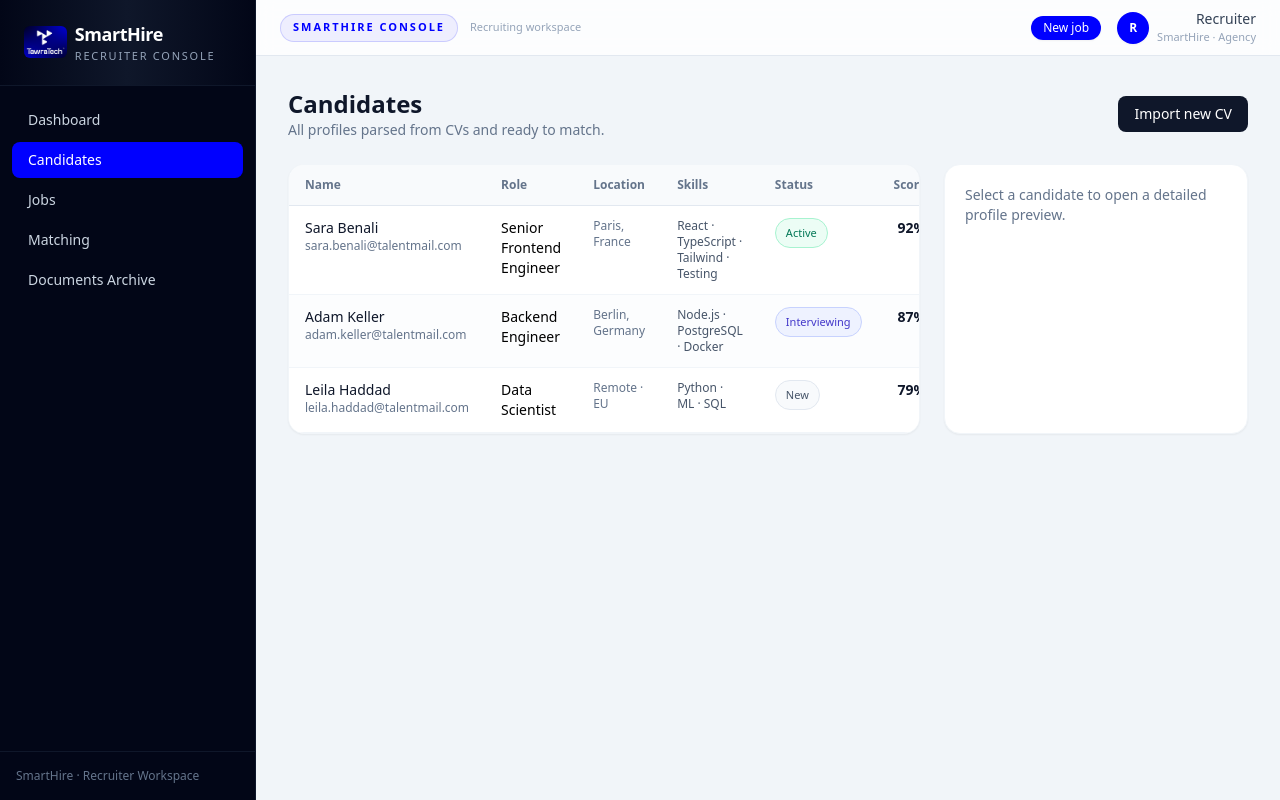
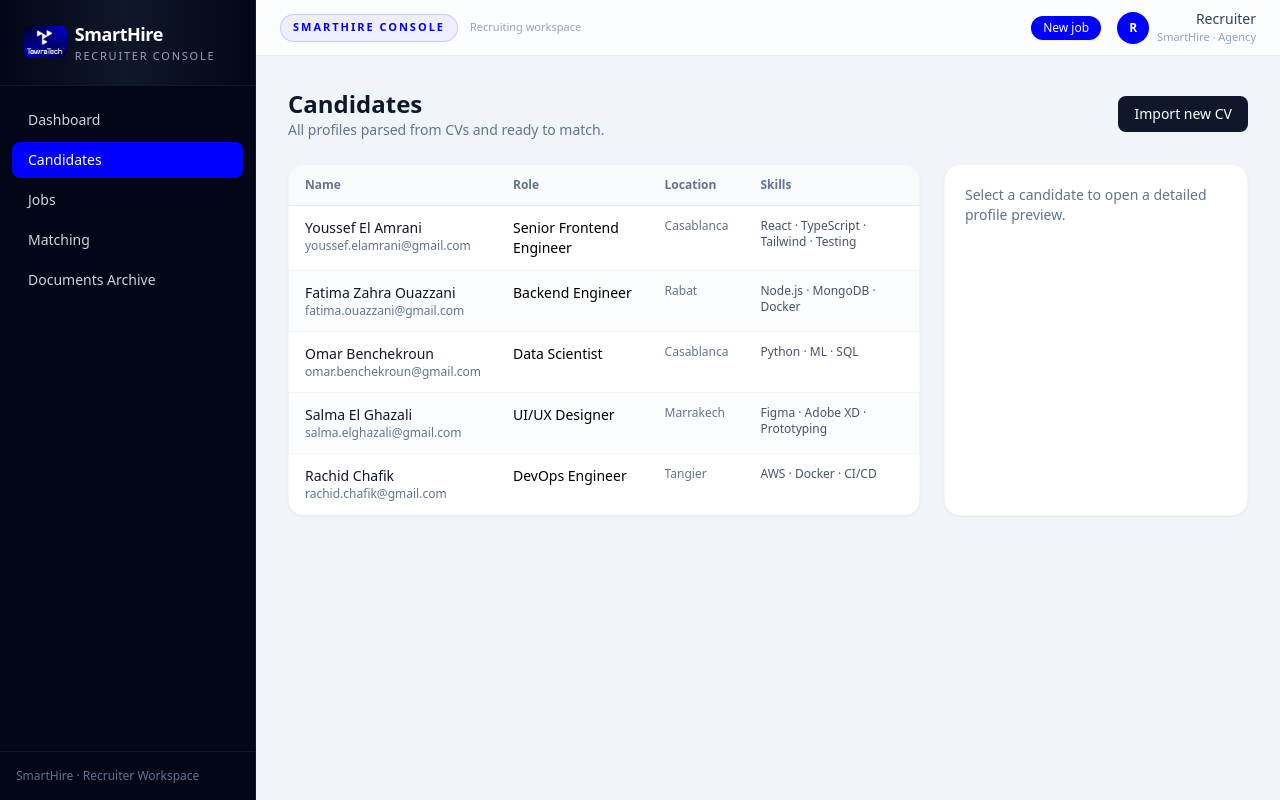
Before and after one commit to Firdaws73/SmartHire-TawraTech_Project, a React (Vite) app in the folder smarthire-frontend/: page /candidates in a window 1280 px wide. Built offline with nearby package versions, Linux system fonts and the light colour scheme.

Commit message:
frontend update

```diff
--- a/smarthire-frontend/src/mock/candidates.js
+++ b/smarthire-frontend/src/mock/candidates.js
@@ -1,33 +1,53 @@
 const candidates = [
   {
     id: 1,
-    name: "Sara Benali",
-    email: "sara.benali@talentmail.com",
+    name: "Youssef El Amrani",
+    email: "youssef.elamrani@gmail.com",
     role: "Senior Frontend Engineer",
-    location: "Paris, France",
+    location: "Casablanca",
     skills: ["React", "TypeScript", "Tailwind", "Testing"],
     status: "Active",
-    score: 92,
+    score: 91,
   },
   {
     id: 2,
-    name: "Adam Keller",
-    email: "adam.keller@talentmail.com",
+    name: "Fatima Zahra Ouazzani",
+    email: "fatima.ouazzani@gmail.com",
     role: "Backend Engineer",
-    location: "Berlin, Germany",
-    skills: ["Node.js", "PostgreSQL", "Docker"],
+    location: "Rabat",
+    skills: ["Node.js", "MongoDB", "Docker"],
     status: "Interviewing",
-    score: 87,
+    score: 88,
   },
   {
     id: 3,
-    name: "Leila Haddad",
-    email: "leila.haddad@talentmail.com",
+    name: "Omar Benchekroun",
+    email: "omar.benchekroun@gmail.com",
     role: "Data Scientist",
-    location: "Remote · EU",
+    location: "Casablanca",
     skills: ["Python", "ML", "SQL"],
     status: "New",
-    score: 79,
+    score: 82,
+  },
+  {
+    id: 4,
+    name: "Salma El Ghazali",
+    email: "salma.elghazali@gmail.com",
+    role: "UI/UX Designer",
+    location: "Marrakech",
+    skills: ["Figma", "Adobe XD", "Prototyping"],
+    status: "Active",
+    score: 85,
+  },
+  {
+    id: 5,
+    name: "Rachid Chafik",
+    email: "rachid.chafik@gmail.com",
+    role: "DevOps Engineer",
+    location: "Tangier",
+    skills: ["AWS", "Docker", "CI/CD"],
+    status: "Interviewing",
+    score: 89,
   },
 ];
 
--- a/smarthire-frontend/src/mock/jobs.js
+++ b/smarthire-frontend/src/mock/jobs.js
@@ -3,7 +3,7 @@ const jobs = [
     id: 1,
     title: "Senior Frontend Engineer",
     company: "NovaTech",
-    location: "Remote · Europe",
+    location: "Casablanca, Morocco",
     type: "Full-time",
     skills: ["React", "TypeScript", "Design Systems"],
     openings: 2,
@@ -12,7 +12,7 @@ const jobs = [
     id: 2,
     title: "Backend Engineer",
     company: "CloudForge",
-    location: "Berlin, Germany",
+    location: "Rabat, Morocco",
     type: "Hybrid",
     skills: ["Node.js", "PostgreSQL", "AWS"],
     openings: 1,
@@ -21,9 +21,27 @@ const jobs = [
     id: 3,
     title: "Data Scientist",
     company: "Insightly AI",
-    location: "Paris, France",
+    location: "Marrakech, Morocco",
     type: "Full-time",
     skills: ["Python", "ML", "MLOps"],
+    openings: 1,
+  },
+  {
+    id: 4,
+    title: "UI/UX Designer",
+    company: "DesignHub",
+    location: "Tangier, Morocco",
+    type: "Full-time",
+    skills: ["Figma", "Prototyping", "User Research"],
+    openings: 1,
+  },
+  {
+    id: 5,
+    title: "DevOps Engineer",
+    company: "TechBridge",
+    location: "Casablanca, Morocco",
+    type: "Hybrid",
+    skills: ["Docker", "Kubernetes", "CI/CD"],
     openings: 1,
   },
 ];
--- a/smarthire-frontend/src/mock/matches.js
+++ b/smarthire-frontend/src/mock/matches.js
@@ -1,23 +1,23 @@
 const matches = [
   {
     id: 1,
-    candidate: "Sara Benali",
+    candidate: "Youssef El Amrani",
     job: "Senior Frontend Engineer · NovaTech",
-    score: 96,
+    score: 95,
     status: "Shortlisted",
   },
   {
     id: 2,
-    candidate: "Adam Keller",
+    candidate: "Fatima Zahra Ouazzani",
     job: "Backend Engineer · CloudForge",
-    score: 89,
+    score: 88,
     status: "Interview scheduled",
   },
   {
     id: 3,
-    candidate: "Leila Haddad",
+    candidate: "Omar Benchekroun",
     job: "Data Scientist · Insightly AI",
-    score: 82,
+    score: 83,
     status: "Reviewing",
   },
 ];
--- a/smarthire-frontend/src/pages/candidates/CandidateProfile.jsx
+++ b/smarthire-frontend/src/pages/candidates/CandidateProfile.jsx
@@ -6,7 +6,7 @@ export default function CandidateProfile() {
     fullName: "Sara Benali",
     title: "Senior Frontend Engineer",
     location: "Casablanca , M",
-    email: "sara.benali@talentmail.com",
+    email: "sara.benali@gmail.com",
     phone: "+212 698 65 89 78",
     summary:
       "Experienced frontend engineer with strong focus on design systems, performance and polished UX.",
--- a/smarthire-frontend/src/pages/candidates/Candidates.jsx
+++ b/smarthire-frontend/src/pages/candidates/Candidates.jsx
@@ -27,8 +27,7 @@ export default function Candidates() {
                 <Th>Role</Th>
                 <Th>Location</Th>
                 <Th>Skills</Th>
-                <Th>Status</Th>
-                <Th className="text-right pr-6">Score</Th>
+
               </tr>
             </thead>
             <tbody>
@@ -49,12 +48,7 @@ export default function Candidates() {
                   <Td className="text-xs text-slate-600">
                     {c.skills.join(" · ")}
                   </Td>
-                  <Td>
-                    <StatusBadge status={c.status} />
-                  </Td>
-                  <Td className="text-right pr-6 font-semibold text-slate-900">
-                    {c.score}%
-                  </Td>
+
                 </tr>
               ))}
             </tbody>
--- a/smarthire-frontend/src/pages/documents/Documents.jsx
+++ b/smarthire-frontend/src/pages/documents/Documents.jsx
@@ -123,10 +123,7 @@ export default function DocumentsArchive() {
       </div>
 
       {/* Info bar */}
-      <div className="text-[11px] text-slate-400">
-        Demo mode · documents are mock data. Later this table will be filled
-        from your storage (S3, GCS, etc.) and parsing pipeline.
-      </div>
+
     </div>
   );
 }
--- a/smarthire-frontend/src/pages/jobs/Jobs.jsx
+++ b/smarthire-frontend/src/pages/jobs/Jobs.jsx
@@ -8,7 +8,7 @@ export default function Jobs() {
         <div>
           <h2 className="text-2xl font-semibold text-slate-900">Open roles</h2>
           <p className="text-sm text-slate-500">
-            High-impact positions your clients need to fill.
+            High impact positions your clients need to fill.
           </p>
         </div>
         <button className="px-4 py-2 rounded-lg bg-slate-900 text-white text-sm font-medium hover:bg-slate-800">
--- a/smarthire-frontend/src/pages/matching/Matching.jsx
+++ b/smarthire-frontend/src/pages/matching/Matching.jsx
@@ -9,7 +9,7 @@ export default function Matching() {
           Matching results
         </h2>
         <p className="text-sm text-slate-500">
-          AI‑ranked candidate ↔ job pairs, ready for client review.
+          ranked candidate ↔ job pairs, ready for client review.
         </p>
       </div>
 
```
